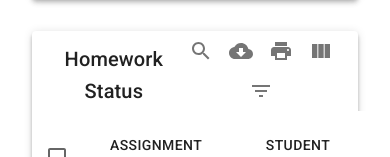
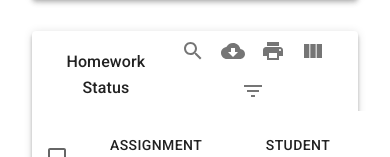
Before and after one commit to petercolella/hw-status, a React (Create React App) app in the folder client/: page / in a window 390 px wide. Shown: the part 353-510 px from the top of the page. Built offline with nearby package versions, Linux system fonts and the light colour scheme; the HTML template or start-up script is replaced by a standard one.

Commit message:
adds media query to App.css in order to duplicate that of the class .MUIDataTableToolbar-titleText from mui-datatables

```diff
--- a/client/src/App.css
+++ b/client/src/App.css
@@ -31,3 +31,9 @@ form {
     transform: rotate(360deg);
   }
 }
+
+@media only screen and (max-width: 959.95px) {
+  .MuiTypography-h6 {
+    font-size: 16px !important;
+  }
+}
```
